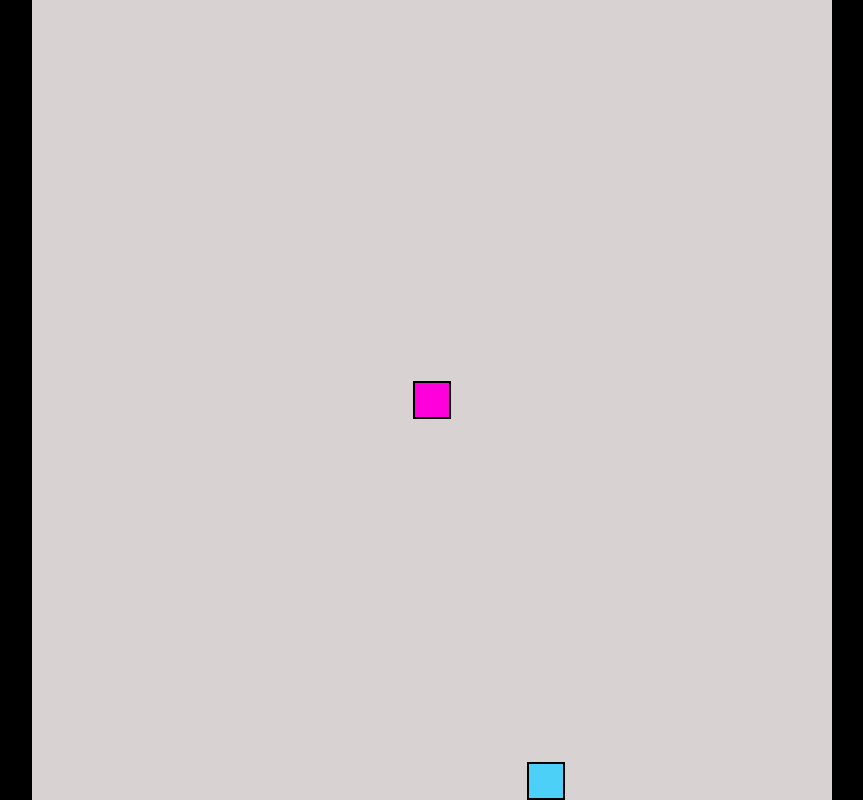
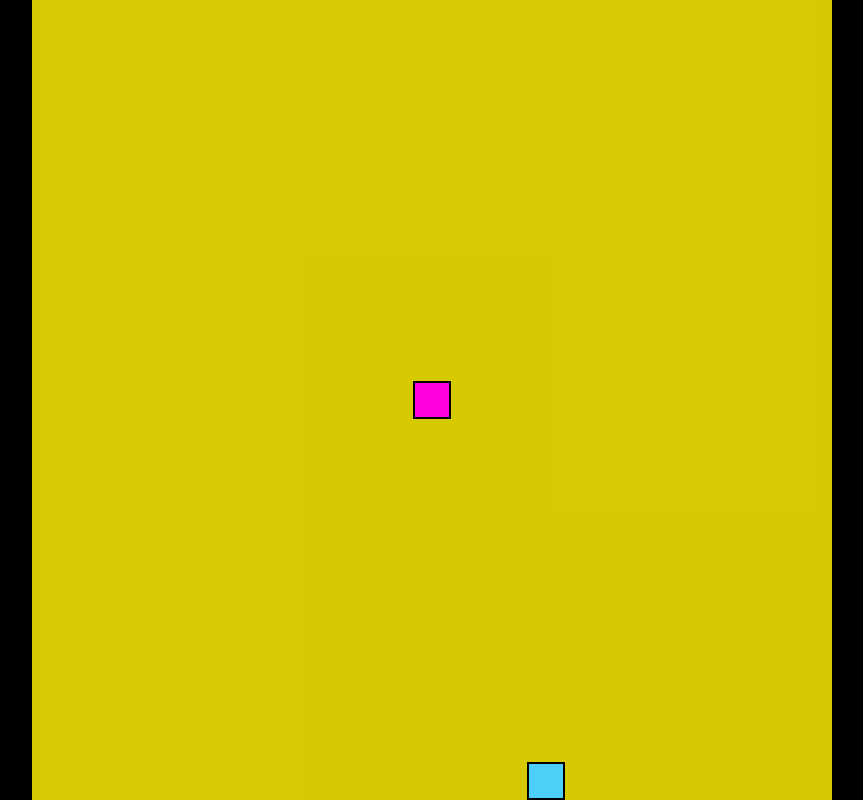
Before and after one commit to sarakahaveci/snake_game, a website with bundled scripts: page index.html in a window 1280 px wide. Shown: the whole page, without its empty margins (208-1071 px from the left). Built offline with nearby package versions, Linux system fonts and the light colour scheme.

Commit message:
played with the colors

```diff
--- a/index.html
+++ b/index.html
@@ -17,7 +17,7 @@
     }
 
     #game-board {
-      background-color:rgb(216, 210, 210);
+      background-color:rgba(250, 234, 6, 0.863);
       width: 100vmin;
       height: 100vmin;
       display: grid;
```
